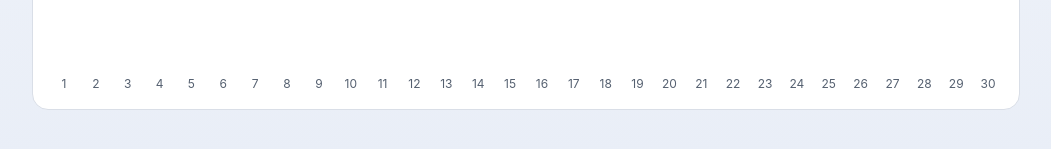
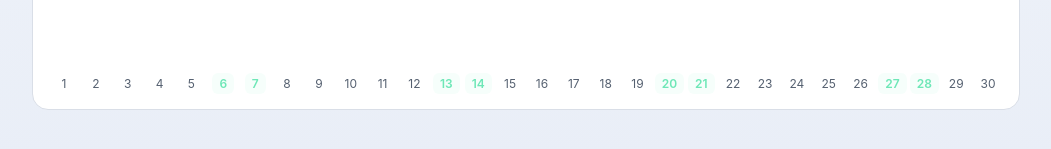
Before and after one commit to eightalex/time-tracker, a Vue app: page / in a window 1280 px wide. Both pictures are taken after a click on the button "Графіки". Shown: the part 609-758 px from the top of the page, without its empty margins (114-1165 px from the left). Built offline with nearby package versions, Linux system fonts and the light colour scheme.

Commit message:
feat: highlight weekend days in MonthlyCharts

```diff
--- a/src/components/MonthlyCharts.vue
+++ b/src/components/MonthlyCharts.vue
@@ -18,12 +18,13 @@
         <div
           v-for="day in days"
           :key="day.date"
-          class="chart-grid__item"
+          :class="['chart-grid__item', { 'chart-grid__item--weekend': day.isWeekend }]"
         >
           <div class="chart-grid__value mono" v-if="day.totalMs">
             {{ formatMs(day.totalMs) }}
           </div>
           <div
+            v-if="day.totalMs"
             class="chart-grid__bar"
             :style="{ height: barHeight(day.totalMs) + 'px' }"
             :aria-label="barAria(day)"
@@ -277,11 +278,13 @@ function buildMonthlyDays(tasks, monthStartDate) {
           tooltip: `${item.title}: ${formatHours(item.ms)}`,
         };
       });
+    const dayOfWeek = iter.getDay();
     results.push({
       date: entry.date,
       day: entry.day,
       totalMs: entry.totalMs,
       segments,
+      isWeekend: dayOfWeek === 0 || dayOfWeek === 6,
     });
     iter.setDate(iter.getDate() + 1);
   }
@@ -380,6 +383,15 @@ function legendClasses(taskId) {
   align-items: center;
   gap: 6px;
   min-width: 0;
+}
+
+.chart-grid__item--weekend .chart-grid__label {
+  margin-bottom: -3px;
+  padding: 3px 7px;
+  background-color: color-mix(in srgb, var(--accent, #ef4444) 6%, transparent);
+  border-radius: 6px;
+  color: var(--accent, #ef4444);
+  font-weight: 600;
 }
 
 .chart-grid__value {
```
